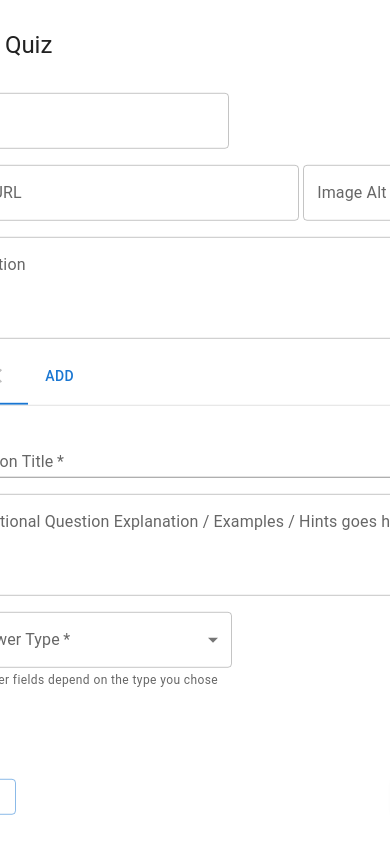
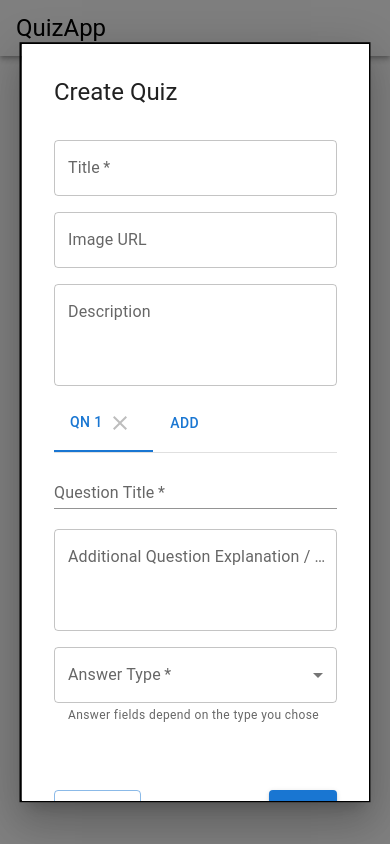
Before and after one commit to hiyodev/quiz-app, a React (Create React App) app: page / in a window 390 px wide. Both pictures are taken after a click on the button "CREATE QUIZ". Built offline with nearby package versions, Linux system fonts and the light colour scheme.

Commit message:
CSS Mobile Responsive Fix for Modal

```diff
--- a/src/components/QuizCard.jsx
+++ b/src/components/QuizCard.jsx
@@ -13,7 +13,7 @@ import QuizModal from "./QuizModal";
 import { QuizContext } from "../App";
 
 function QuizCard(props) {
-  const { id, imgUrl, imgAlt, title, description } = props;
+  const { id, imgUrl, title, description } = props;
   const { quizArray, setQuizArray } = useContext(QuizContext);
 
   const onDeleteHandler = () => {
@@ -27,7 +27,6 @@ function QuizCard(props) {
           component="img"
           sx={{ height: 200, objectFit: "contain" }}
           image={imgUrl}
-          title={imgAlt}
         />
       )}
       <CardContent>
@@ -47,7 +46,6 @@ function QuizCard(props) {
           btnText={"Edit"}
           modalTitle={"Editing"}
           imgUrl={imgUrl}
-          imgAlt={imgAlt}
           title={title}
           description={description}
         />
--- a/src/components/QuizModal.jsx
+++ b/src/components/QuizModal.jsx
@@ -17,7 +17,16 @@ const style = {
   top: "50%",
   left: "50%",
   transform: "translate(-50%, -50%)",
-  width: 600,
+  width: "90vw",
+  "@media (min-width: 800px)": {
+    width: "65vw",
+  },
+  height: "90vh",
+  "@media (min-height: 1000px)": {
+    height: "80vh",
+  },
+  overflow: "hidden",
+  overflowY: "scroll",
   bgcolor: "background.paper",
   border: "2px solid #000",
   boxShadow: 24,
@@ -30,16 +39,8 @@ const style = {
 // 3. Opening Quizzes
 
 export default function QuizModal(props) {
-  const {
-    id,
-    btnVariant,
-    btnText,
-    imgUrl,
-    imgAlt,
-    modalTitle,
-    title,
-    description,
-  } = props;
+  const { id, btnVariant, btnText, imgUrl, modalTitle, title, description } =
+    props;
 
   const { quizArray, setQuizArray } = useContext(QuizContext);
 
@@ -74,7 +75,6 @@ export default function QuizModal(props) {
 
     const inputTitle = data.get("title-field");
     const imageUrl = data.get("imgurl-field");
-    const imageAlt = data.get("imgalt-field");
     const inputDescription = data.get("description-field");
 
     setQuizArray((quizArray) => {
@@ -84,7 +84,6 @@ export default function QuizModal(props) {
             return {
               ...currQuiz,
               imgUrl: imageUrl,
-              imgAlt: imageAlt,
               title: inputTitle,
               description: inputDescription,
               tabs: qnFormData,
@@ -105,7 +104,6 @@ export default function QuizModal(props) {
           {
             id: newId,
             imgUrl: imageUrl,
-            imgAlt: imageAlt,
             title: inputTitle,
             description: inputDescription,
             tabs: qnFormData,
@@ -139,16 +137,17 @@ export default function QuizModal(props) {
             {"Quiz"}
           </Typography>
           <Grid container spacing={2}>
-            <Grid item xs={12}>
+            <Grid item xs={12} md={8}>
               <TextField
                 id="title-field"
                 name="title-field"
                 label="Title"
                 variant="outlined"
                 defaultValue={title}
-                sx={{ width: 300 }}
                 inputProps={{ maxLength: 30 }}
                 required
+                fullWidth
+                autoComplete="off"
               />
             </Grid>
             <Grid item xs={12}>
@@ -158,16 +157,8 @@ export default function QuizModal(props) {
                 label="Image URL"
                 variant="outlined"
                 defaultValue={imgUrl}
-                sx={{ width: 370 }}
-              />{" "}
-              <TextField
-                id="imgalt-field"
-                name="imgalt-field"
-                label="Image Alt"
-                variant="outlined"
-                defaultValue={imgAlt}
-                sx={{ width: 155 }}
-                inputProps={{ maxLength: 14 }}
+                fullWidth
+                autoComplete="off"
               />
             </Grid>
             <Grid item xs={12}>
@@ -179,6 +170,7 @@ export default function QuizModal(props) {
                 rows={3}
                 defaultValue={description}
                 fullWidth
+                autoComplete="off"
               />
             </Grid>
           </Grid>
--- a/src/components/Tabs/QuestionTabs.jsx
+++ b/src/components/Tabs/QuestionTabs.jsx
@@ -143,10 +143,15 @@ function QuestionTabs(props) {
   // However, only when user clicks "SAVE" button then we actually save the questions from temp storage to user storage
   const qnTabPanels = qnFormData.map((currQn, index) => {
     return (
-      <TabPanel value={currQn.id.toString()} key={currQn.id}>
+      <TabPanel
+        value={currQn.id.toString()}
+        key={currQn.id}
+        sx={{ padding: 0 }}
+      >
         <Grid container spacing={2}>
           <Grid item xs={12}>
             <TextField
+              margin="dense"
               id="qns-field"
               name="qns-field"
               label="Question Title"
@@ -175,7 +180,7 @@ function QuestionTabs(props) {
             />
           </Grid>
           <Grid item xs={12}>
-            <FormControl required sx={{ minWidth: 150 }}>
+            <FormControl required fullWidth>
               <InputLabel id="simple-select-required-label">
                 Answer Type
               </InputLabel>
@@ -210,13 +215,12 @@ function QuestionTabs(props) {
             {currQn.answerType === "text" && (
               <>
                 {currQn.textAns.map((currText, textIndex) => (
-                  <Grid container key={textIndex}>
-                    <Grid item>
+                  <Box sx={{ display: "flex" }} key={textIndex}>
                     <TextField
                       size="small"
                       id="keyword-field"
                       name="keyword-field"
-                        label={`#${textIndex + 1} Keyword Answer`}
+                      label={`#${textIndex + 1} Keyword`}
                       variant="outlined"
                       autoComplete="off"
                       value={currText.value}
@@ -229,9 +233,9 @@ function QuestionTabs(props) {
                         )
                       }
                       required
-                        sx={{ margin: 0.5 }}
+                      sx={{ margin: 0.5, flex: 1 }}
                     />
-                    </Grid>
+
                     {textIndex > 0 && (
                       <Button
                         onClick={() =>
@@ -252,7 +256,7 @@ function QuestionTabs(props) {
                         <AddIcon />
                       </Button>
                     )}
-                  </Grid>
+                  </Box>
                 ))}
               </>
             )}
@@ -286,8 +290,9 @@ function QuestionTabs(props) {
                         />
                       }
                       label={
-                        <>
+                        <Box sx={{ display: "flex" }} key={radioIndex}>
                           <TextField
+                            fullWidth
                             size="small"
                             value={currRadio.value}
                             onChange={(e) =>
@@ -299,6 +304,7 @@ function QuestionTabs(props) {
                               )
                             }
                             required
+                            sx={{ margin: 0.5 }}
                           ></TextField>
                           {radioIndex > 1 && (
                             <Button
@@ -325,7 +331,7 @@ function QuestionTabs(props) {
                               <AddIcon />
                             </Button>
                           )}
-                        </>
+                        </Box>
                       }
                     ></FormControlLabel>
                   ))}
@@ -361,7 +367,7 @@ function QuestionTabs(props) {
                         />
                       }
                       label={
-                        <>
+                        <Box sx={{ display: "flex" }} key={checkboxIndex}>
                           <TextField
                             size="small"
                             autoComplete="off"
@@ -375,6 +381,7 @@ function QuestionTabs(props) {
                               )
                             }
                             required
+                            sx={{ margin: 0.5 }}
                           />
                           {checkboxIndex > 0 && (
                             <Button
@@ -401,7 +408,7 @@ function QuestionTabs(props) {
                               <AddIcon />
                             </Button>
                           )}
-                        </>
+                        </Box>
                       }
                     />
                   ))}
```
Lines whose indentation alone changed are shown as unchanged.
